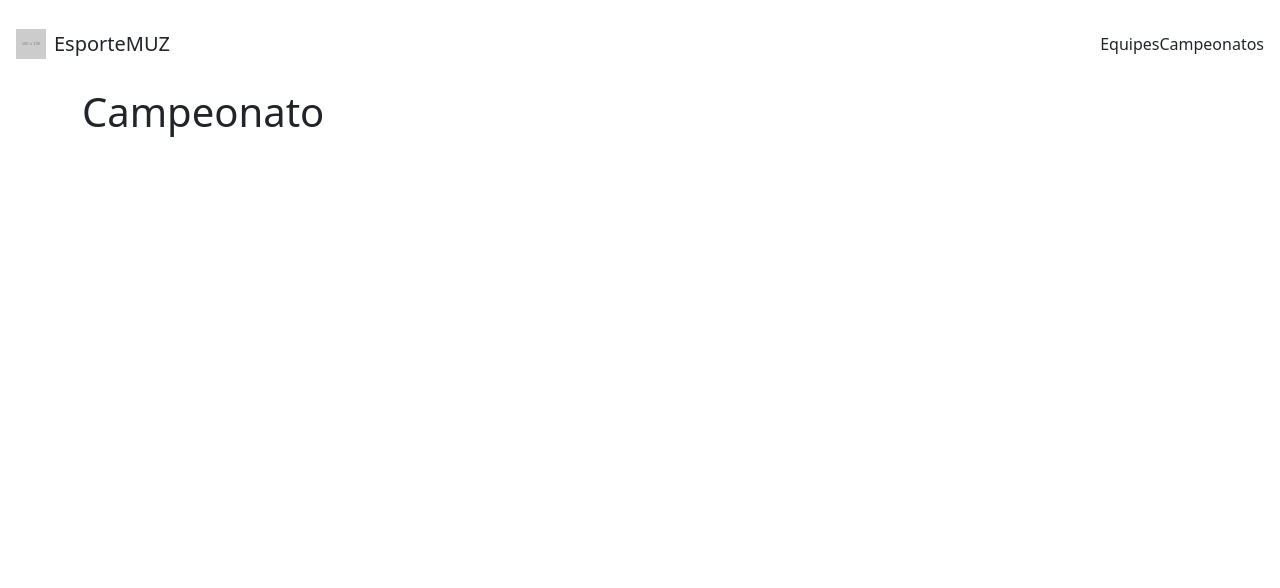
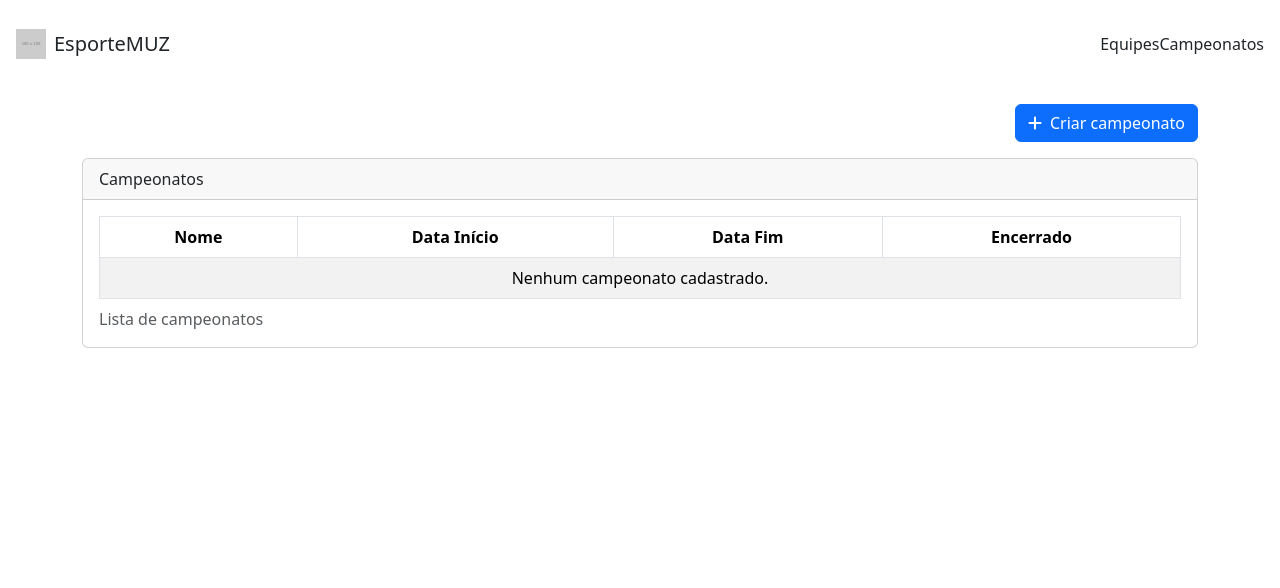
Before and after one commit to maismuz/web, a Django app: page /esportemuz/campeonato/ in a window 1280 px wide. Shown: the top 588 px of the page. Run offline with Django 5.2, Linux system fonts and the light colour scheme; grey boxes labelled with a size stand in for pictures from a placeholder-image service; parts of the project's set-up code (start-up, migrations or seed data) failed here and were passed over; some libraries are stand-ins or nearby versions.

Commit message:
Add campeonato list display to campeonato.html page

```diff
--- a/apps/esportemuz/templates/esportemuz/pages/campeonato.html
+++ b/apps/esportemuz/templates/esportemuz/pages/campeonato.html
@@ -1,5 +1,49 @@
 {% extends "esportemuz/base.html" %}
 
 {% block content %}
-<h1>Campeonato</h1>
+<div class="my-3 w-100 d-flex justify-content-end">
+    <a class="btn btn-primary" href="#" role="button">
+        <i class="fa fa-plus me-1"></i>
+        Criar campeonato
+    </a>
+</div>
+
+<div class="card">
+    <div class="card-header">Campeonatos</div>
+    <div class="card-body">
+        <div class="table-responsive">
+            <table class="table table-striped table-bordered text-center align-middle mb-0" id="Campeonatos">
+                <caption class="pb-0">Lista de campeonatos</caption>
+                <thead>
+                    <tr>
+                        <th scope="col">Nome</th>
+                        <th scope="col">Data Início</th>
+                        <th scope="col">Data Fim</th>
+                        <th scope="col">Encerrado</th>
+                    </tr>
+                </thead>
+                <tbody id="campeonatos-table-body">
+                    {% for campeonato in campeonatos %}
+                    <tr>
+                        <td>{{ campeonato.nome }}</td>
+                        <td>{{ campeonato.data_inicio|date:"d/m/Y" }}</td>
+                        <td>{{ campeonato.data_fim|date:"d/m/Y" }}</td>
+                        <td>
+                            {% if campeonato.encerrado %}
+                                <span class="text-danger">Sim</span>
+                            {% else %}
+                                <span class="text-success">Não</span>
+                            {% endif %}
+                        </td>
+                    </tr>
+                    {% empty %}
+                    <tr>
+                        <td colspan="4">Nenhum campeonato cadastrado.</td>
+                    </tr>
+                    {% endfor %}
+                </tbody>
+            </table>
+        </div>
+    </div>
+</div>
 {% endblock content %}
```
